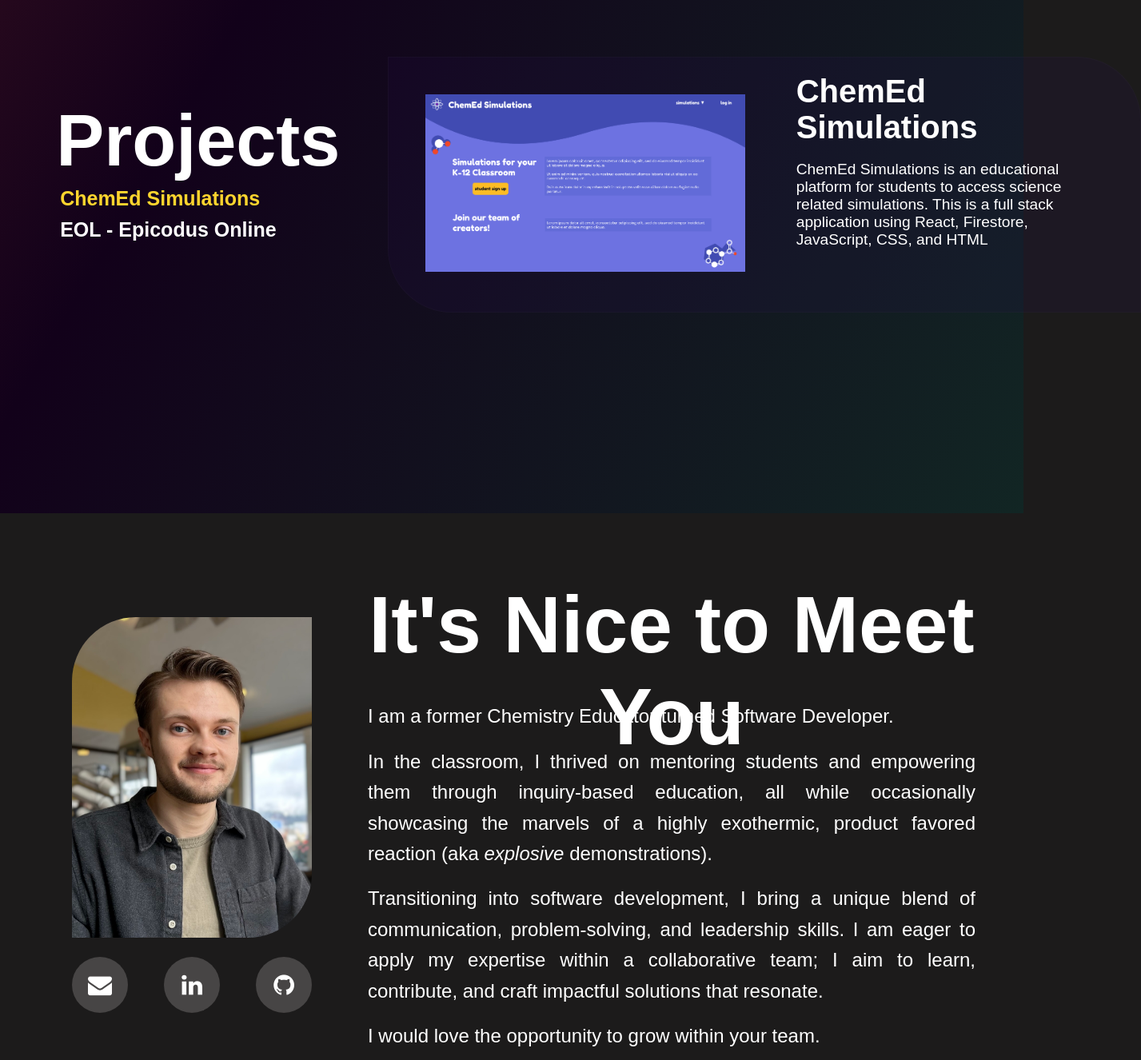
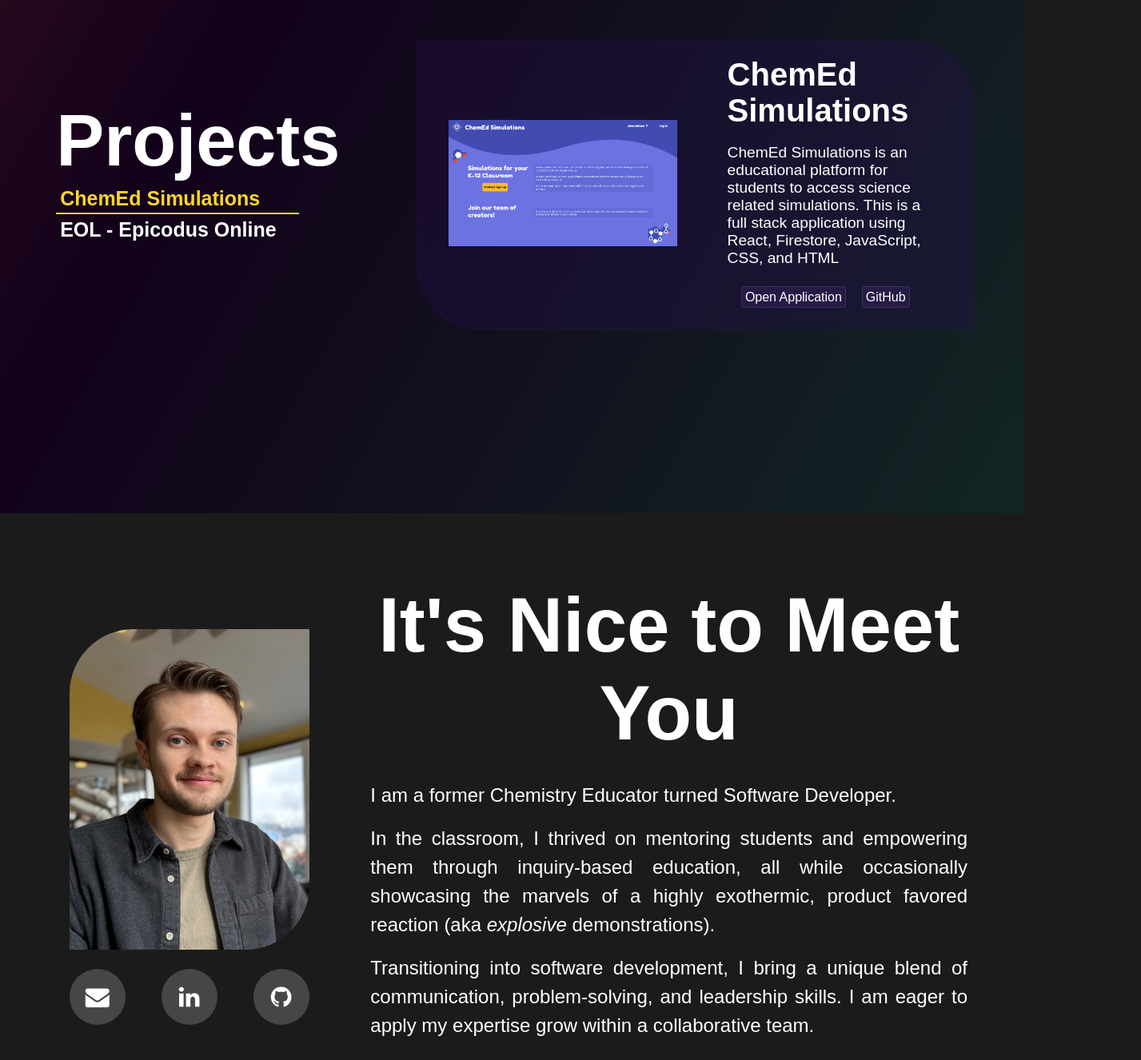
Before and after one commit to sethgonzales/my-portfolio, a React (Create React App) app: page / in a window 1280 px wide. Shown: the part 980-2306 px from the top of the page at 80% size, 1427 px wide, since content can reach past the window. Built offline with nearby package versions, Linux system fonts and the light colour scheme; a web font is replaced by a local one.

Commit message:
continue styling projects. add hover animations

```diff
--- a/package.json
+++ b/package.json
@@ -12,6 +12,7 @@
     "react-router-dom": "^6.20.0",
     "react-scripts": "^5.0.1",
     "react-scroll": "^1.9.0",
+    "react-transition-group": "^4.4.5",
     "three": "^0.158.0",
     "web-vitals": "^2.1.4"
   },
--- a/src/components/About.css
+++ b/src/components/About.css
@@ -17,7 +17,7 @@
 }
 
 .about-left-column {
-  padding-top: 130px;
+  padding-top: 145px;
   flex: 1;
   margin-right: 20px;
   text-align: center;
@@ -30,22 +30,24 @@
 }
 
 .about-right-column {
-  padding: 10px;
+  padding: 20px;
   flex: 2;
 }
 
 .welcome {
-  height: 220px;
   text-align: center;
-  font-size: 50px;
-  padding-top: 5px;
+  font-size: 300%;
 }
 
-.about-story p{
+.welcome h1{
+margin-bottom: 30px;
+}
+
+.about-story p {
   text-align: justify;
   margin: 0;
   font-size: 24px;
-  line-height: 1.6;
+  line-height: 1.5;
 }
 
 .connection-links {
@@ -70,6 +72,8 @@
   text-align: center;
   text-decoration: none;
   border-radius: 50%;
+  transition: background-color 0.3s ease-in-out, color 0.3s ease-in-out;
+
 }
 
 .connection-link:hover {
--- a/src/components/About.js
+++ b/src/components/About.js
@@ -28,18 +28,18 @@ const About = () => {
             <p>
               I am a former Chemistry Educator turned Software Developer.
             </p><br />
+
             <p>
               In the classroom, I thrived on mentoring students and empowering them through inquiry-based education, all while occasionally showcasing the marvels of a highly exothermic, product favored reaction (aka <em>explosive</em> demonstrations).
             </p><br />
 
             <p>
-              Transitioning into software development, I bring a unique blend of communication, problem-solving, and leadership skills. I am eager to apply my expertise within a collaborative team; I aim to learn, contribute, and craft impactful solutions that resonate.
+              Transitioning into software development, I bring a unique blend of communication, problem-solving, and leadership skills. I am eager to apply my expertise grow within a collaborative team.
             </p><br />
 
             <p>
-              I would love the opportunity to grow within your team.
-            </p><br />
-
+              I aim to learn, contribute, and craft impactful solutions that resonate.
+            </p>
           </div>
         </div>
       </div>
--- a/src/components/Header.css
+++ b/src/components/Header.css
@@ -1,5 +1,3 @@
-/* @import url('https://fonts.cdnfonts.com/css/phosphorus-bromide'); */
-
 .fixed-header {
   position: fixed;
   top: 0;
@@ -25,13 +23,14 @@
   color: white;
   font-weight: bolder;
   font-size: 115%;
+  transition: color 0.3s ease-in-out;
 }
 
 .nav-links a:hover{
 cursor: pointer;
-color: rgb(254,213,46);
+color: #fed52e;
 }
 
 .nav-links a.active {
-  color: rgb(254,213,46);
+  color: #fed52e;
 }
--- a/src/components/Home.css
+++ b/src/components/Home.css
@@ -2,19 +2,7 @@
 /* @import url('https://fonts.cdnfonts.com/css/phosphorus-bromide'); */
 /* @import url('https://fonts.cdnfonts.com/css/ac-framed'); */
 
-
-@keyframes brushStroke {
-  0% {
-    width: 0;
-  }
-
-  100% {
-    width: 100%;
-  }
-}
-
 .home {
-  /* background-color: rgb(18, 17, 17); */
   color: white;
   height: 100vh;
   display: flex;
@@ -40,17 +28,15 @@
   left: 0;
   height: 100%;
   width: 0;
-  animation: brushStroke 1.5s ease forwards;
   z-index: -1;
 }
 
 .home p {
   font-size: 30px;
   letter-spacing: 5px;
-  line-height: 74px;
   padding-left: 15px;
   margin: 0;
-  margin-top: -10px;
+  margin-top: 10px;
   float: left;
   order: 3;
 }
--- /dev/null
+++ b/src/components/ProjectDetails.css
@@ -0,0 +1,108 @@
+
+/* ---------------- Project Details/Right Side ---------------- */
+.fade-enter {
+  opacity: 0;
+}
+
+.fade-enter-active {
+  opacity: 1;
+  transition: opacity 500ms ease-in-out;
+}
+
+.fade-exit {
+  opacity: 1;
+}
+
+.fade-exit-active {
+  opacity: 0;
+  transition: opacity 500ms ease-in-out;
+}
+
+
+.project-details-container {
+  align-items: center;
+  justify-content: center;
+  display: flex;
+  width: 85%;
+  margin: auto;
+  padding: 20px;
+  background-color: #2b0f594c;
+  border-top-right-radius: 80px;
+  border-bottom-left-radius: 80px;
+  border: solid 1.5px #3b374023;
+  gap: 20px;
+  transition: background-color 0.8s ease-in-out, box-shadow 0.8s ease-in-out;
+}
+
+.project-details {
+  align-items: flex-start;
+  justify-content: center;
+  margin: auto;
+}
+
+.project-details-left-column {
+  flex: 1;
+  width: 50%;
+}
+
+.project-details-right-column {
+  flex: 1;
+  width: 50%;
+}
+
+.project-details-container:hover {
+  background-color: #3a285727;
+  box-shadow: 0 0 50px #ffffff2f;
+}
+
+.project-details-container p,
+h2 {
+  text-align: left;
+  padding-right: 25px;
+  padding-left: 30px;
+}
+
+.project-details-container h2 {
+  font-size: 250%;
+  margin: 0;
+}
+
+.project-details-container:hover h2 {
+  color: #fed52e;
+  transition: color 1s ease-in-out;
+}
+
+.project-details-container p {
+  font-size: 120%;
+}
+
+.project-details-container img {
+  width: 90%;
+  padding: 6%;
+}
+
+.project-links {
+  width: 90%;
+  text-align: center;
+  padding: 10px;
+}
+
+.project-link {
+  width: 40%;
+  background-color: #3d226862;
+  border: solid 1.5px #615a6963;
+  border-radius: 3px;
+  color: white;
+  padding: 4px;
+  margin: 10px;
+  text-decoration: none;
+}
+
+.project-link:hover {
+  width: 40%;
+  background-color: #4745456e;
+  color: #fed52e;
+  transition: color 0.3s ease-in-out;
+  border: solid 1.5px #68646c63;
+  cursor: pointer;
+}
--- a/src/components/ProjectDetails.js
+++ b/src/components/ProjectDetails.js
@@ -1,8 +1,9 @@
 import React from 'react';
+import './ProjectDetails.css';
 
 const ProjectDetails = ({ project }) => {
   return (
-<div className={project.className}>
+      <div>
         <div className="project-details-container">
           <div className="project-details-left-column">
             <img src={project.image} alt={project.title} />
@@ -10,11 +11,17 @@ const ProjectDetails = ({ project }) => {
           <div className="project-details-right-column">
             <h2>{project.title}</h2>
             <p>{project.description}</p>
-          {/* Other project details */}
+            <div className='project-links'>
+              <a href={project.hostingURL} className='project-link'>
+                Open Application
+              </a>
+              <a href={project.github} className='project-link'>
+                GitHub
+              </a>
             </div>
           </div>
         </div>
-
+      </div>
   );
 };
 
--- /dev/null
+++ b/src/components/ProjectList.css
@@ -0,0 +1,54 @@
+/* ---------------- Project List/Left Side ---------------- */
+.projects-list-column {
+  display: flex;
+  flex-direction: column;
+  width: 400px;
+}
+
+.projects-container h1 {
+  font-size: 90px;
+  line-height: 74px;
+  margin: 0px;
+  padding-left: 20px;
+  align-self: flex-start;
+}
+
+.project-list ul {
+  list-style: none;
+  text-align: left;
+}
+
+.project-list li {
+  font-weight: bold;
+  position: relative;
+  cursor: pointer;
+  padding: 5px;
+  margin-left: -20px;
+  font-size: 25px;
+  overflow: hidden;
+  transition: color 0.3s ease-in-out;
+}
+
+/* styling of line under list items */
+.project-list li::after {
+  content: '';
+  position: absolute;
+  bottom: 0;
+  left: 0;
+  width: 0;
+  height: 2px;
+  background-color: #fed52e;
+  transition: width 0.3s ease-in-out;
+}
+
+.project-list li.selected::after  {
+  width: 80%;
+}
+
+.project-list li:hover {
+  color: #fed52e;
+}
+
+.project-list li.selected {
+  color: #fed52e;
+}
--- a/src/components/ProjectList.js
+++ b/src/components/ProjectList.js
@@ -1,4 +1,6 @@
 import React, { useState } from 'react';
+import './ProjectList.css';
+
 
 const ProjectList = ({ projects, onSelectProject }) => {
   const [selectedProjectId, setSelectedProjectId] = useState(projects[0].id);
--- a/src/components/Projects.css
+++ b/src/components/Projects.css
@@ -1,27 +1,22 @@
-/* @import url('https://fonts.cdnfonts.com/css/phosphorus-bromide'); */
-
+/* ---------------- Background Animation ---------------- */
 
 @keyframes BackgroundAnimation {
   0% {
     background-position: 0% 0%;
   }
 
-  /* Start position - Top left */
   50% {
     background-position: 100% 50%;
   }
 
-  /* Mid position - Towards the top right */
   100% {
     background-position: 0% 0%;
   }
-
-  /* Return to start position */
 }
 
-
+/* ---------------- Project Component General ---------------- */
 .projects {
-  background: linear-gradient(120deg, #ff3f3f6c, #12011a, #044f376c);
+  background: linear-gradient(120deg, #fc48486c, #12011a, #044f376c);
   background-size: 200% 200%;
   animation: BackgroundAnimation 20s ease infinite;
 }
@@ -36,111 +31,3 @@
   gap: 10px;
   padding: 4% 2%;
 }
-
-.projects-container img {
-  width: 400px;
-  padding: 6%;
-}
-
-.projects-list-column {
-  display: flex;
-  flex-direction: column;
-  width: 400px;
-}
-
-.projects-container h1 {
-  font-size: 90px;
-  line-height: 74px;
-  margin: 0px;
-  padding-left: 20px;
-  align-self: flex-start;
-}
-
-.project-list ul {
-  list-style: none;
-  text-align: left;
-}
-
-.project-list li {
-  font-weight: bold;
-  cursor: pointer;
-  padding: 5px;
-  margin-left: -20px;
-  font-size: 25px;
-}
-
-.project-list li:hover {
-  color: #fed52e;
-}
-
-.project-list li.selected {
-  color: #fed52e;
-}
-
-.project-details-container {
-  display: flex;
-  background-color: #2b0f5927;
-  border-top-right-radius: 80px;
-  border-bottom-left-radius: 80px;
-  border: solid 1.5px #3b374023;
-  width: 900px;
-  gap: 20px;
-  align-items: flex-start;
-  justify-content: center;
-  margin: auto;
-  padding: 20px;
-}
-
-.project-details {
-  align-items: flex-start;
-  justify-content: center;
-  margin: auto;
-}
-
-
-.project-details-container:hover {
-  background-color: #4745456e;
-  /* box-shadow: 0 0 50px #ffffff2f; */
-  cursor: pointer;
-}
-
-.project-details-container p,
-h2 {
-  text-align: left;
-  padding-right: 25px;
-  padding-left: 30px;
-
-  color: rgb(255, 255, 255);
-}
-
-.project-details-container h2 {
-  font-size: 250%;
-  margin: 0;
-}
-
-.project-details-container:hover h2 {
-  color: rgb(254, 213, 46);
-
-}
-
-.project-details-container p {
-  font-size: 120%;
-}
-
-.project-details-left-column {
-  flex: 1;
-  width: 50%;
-}
-
-.project-details-right-column {
-  flex: 1;
-  width: 50%;
-}
-
-/* .ChemEd {
-
-}
-
-.EOL img{
-
-} */
--- a/src/components/Projects.js
+++ b/src/components/Projects.js
@@ -15,13 +15,18 @@ const Projects = () => {
       title: 'ChemEd Simulations',
       image: ChemEdSimulations,
       description: 'ChemEd Simulations is an educational platform for students to access science related simulations. This is a full stack application using React, Firestore, JavaScript, CSS, and HTML',
+      github: 'https://github.com/sethgonzales/capstone', //update capstone github name
+      hostingURL: 'https://chemed-6a31a.web.app/'
     },
     {
       id: 2,
       className: 'EOL',
       title: 'EOL - Epicodus Online',
       image: EOL,
-      description: 'Epicodus Online is a recreation of AOL/s Instant Messanger. This MVC application is built with Identity,  employing JavaScript for front-end logic and C# and SQL for back-end logic and database. SignalR is used for real-time messaging functionality in public and private chat rooms',
+      description: "Epicodus Online is a recreation of AOL's Instant Messanger. This MVC application is built with Identity,  employing JavaScript for front-end logic and C# and SQL for back-end logic and database. SignalR is used for real-time messaging functionality in public and private chat rooms",
+      github: 'https://github.com/sethgonzales/Eol.Solution',
+      hostingURL: '' //update this link
+
     },
     // Add more projects...
   ];
```
Also changed, not shown: 2 other files (tests, documents, lock files or other folders). Lines whose indentation alone changed are shown as unchanged.
